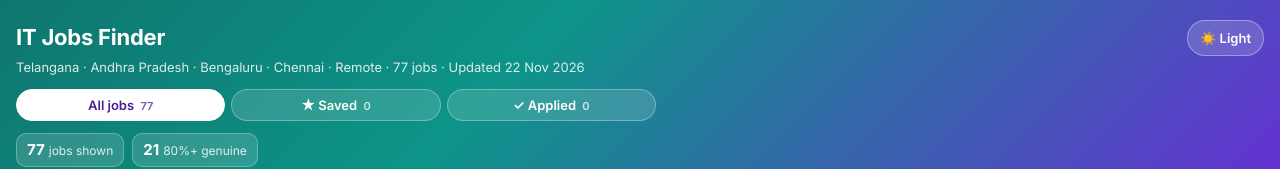
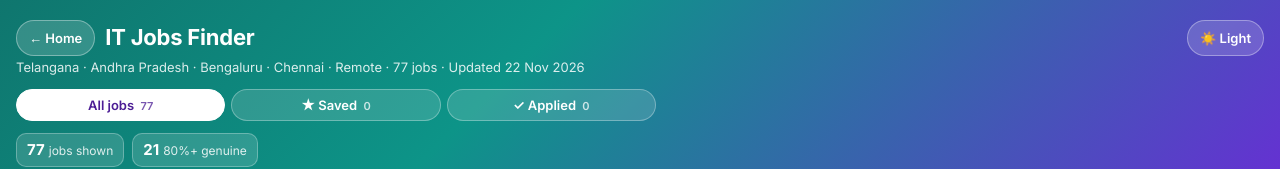
Before and after one commit to unnamedstreakbreaker/job-portal-self, a plain HTML site: page site/it/index.html in a window 1280 px wide. Shown: the top 169 px of the page. Drawn offline with Linux system fonts and the light colour scheme.

Commit message:
IT page: add Home button in header
Signed-off-by: SIVAMANI <mani.sivamani.siva2@gmail.com>

```diff
--- a/site/it/index.html
+++ b/site/it/index.html
@@ -217,13 +217,16 @@ html[data-theme="dark"] .sitefoot{background:linear-gradient(135deg,#0b4f4a,#115
 .tile.wide{grid-column:1/-1}
 .tile small{display:block;color:var(--mute);font-size:11px;font-weight:600;margin-bottom:1px}
 .tile span{font-size:13px;font-weight:600;line-height:1.35}
+.tl{display:flex;align-items:center;gap:10px;min-width:0}
+.home{flex:none;display:inline-flex;align-items:center;min-height:36px;padding:6px 12px;border-radius:999px;border:1px solid rgba(255,255,255,.35);background:rgba(255,255,255,.16);color:#fff;font:600 13px Inter,system-ui,sans-serif;text-decoration:none;touch-action:manipulation;white-space:nowrap}
+.home:hover{background:rgba(255,255,255,.26)}
 </style>
 <script>(function(){try{var t=localStorage.getItem('jp_theme')||'light';if(t==='auto')t=matchMedia('(prefers-color-scheme: dark)').matches?'dark':'light';document.documentElement.dataset.theme=t}catch(e){document.documentElement.dataset.theme='light'}})();</script>
 </head>
 <body>
 <header>
   <div class="wrap">
-    <div class="topbar"><h1>IT Jobs Finder</h1><button type="button" class="theme" id="themeBtn">☀️ Light</button></div>
+    <div class="topbar"><div class="tl"><a class="home" href="../" aria-label="Back to Daily Jobs India home">← Home</a><h1>IT Jobs Finder</h1></div><button type="button" class="theme" id="themeBtn">☀️ Light</button></div>
     <div class="sub" id="sub">Telangana · Andhra Pradesh · Bengaluru · Chennai · Remote</div>
     <div class="views" id="views"></div>
     <div class="collapse" id="filters"><div class="inner">
```
